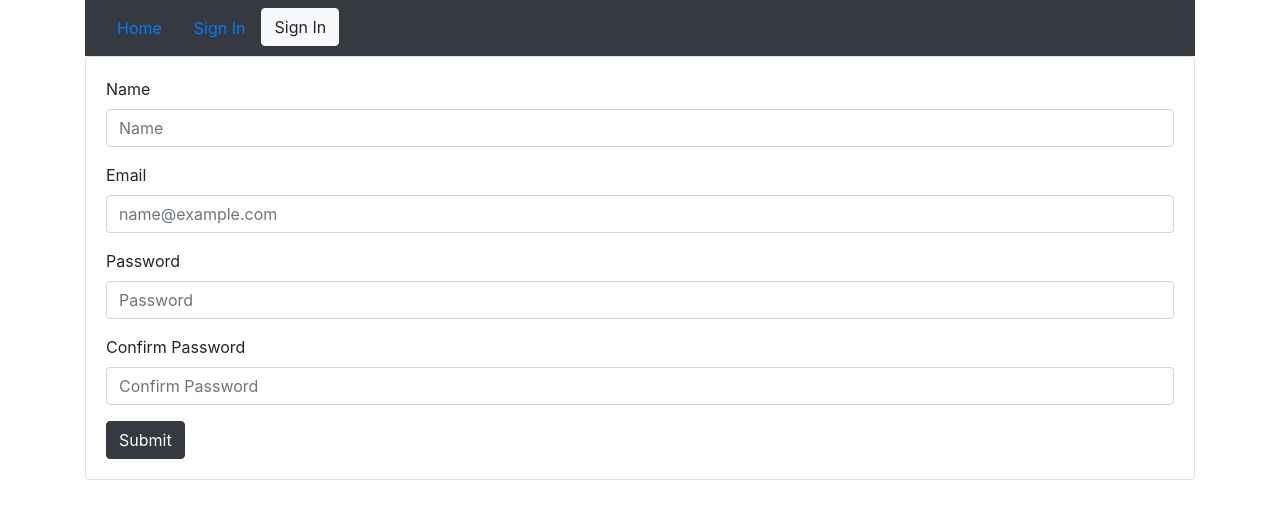
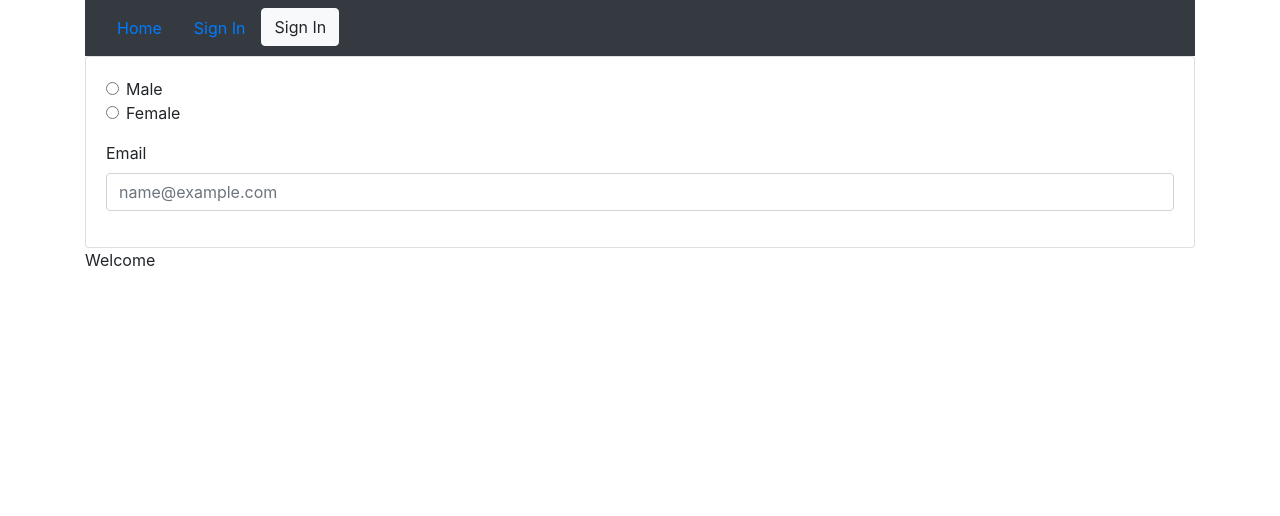
Before and after one commit to mtrimner/ai-diet-coach-front-end, a React (Create React App) app: page / in a window 1280 px wide. Shown: the top 516 px of the page. Built offline with nearby package versions, Linux system fonts and the light colour scheme.

Commit message:
created beginning of user info form

```diff
--- a/package.json
+++ b/package.json
@@ -7,7 +7,9 @@
     "@testing-library/react": "^11.1.0",
     "@testing-library/user-event": "^12.1.10",
     "react": "^17.0.1",
+    "react-datepicker": "^3.4.0",
     "react-dom": "^17.0.1",
+    "react-flatpickr": "^3.10.6",
     "react-redux": "^7.2.2",
     "react-router-dom": "^5.2.0",
     "react-scripts": "4.0.1",
--- a/src/components/App.js
+++ b/src/components/App.js
@@ -9,7 +9,7 @@ import Navbar from './Navbar';
 
 const App = () => {
 
-    return(
+    return (
         <div className="container">
             <BrowserRouter>
             <div>
--- a/src/components/Authorization.js
+++ b/src/components/Authorization.js
@@ -12,7 +12,7 @@ class Authorization extends React.Component {
 
     onSignOutClick = () => {
         localStorage.removeItem("token")
-        this.auth.signOut()
+        this.props.signOut()
     }
 
     renderAuthButton() {
--- a/src/components/HomePage.js
+++ b/src/components/HomePage.js
@@ -3,7 +3,9 @@ import RegistrationForm from './RegistrationForm';
 import LoginForm from './LoginForm';
 import { connect } from 'react-redux';
 import { signIn, signOut } from '../actions';
-import Navbar from './Navbar'
+import LandingPage from './LandingPage';
+import Navbar from './Navbar';
+import UserInfoForm from './UserInfoForm';
 
 class HomePage extends React.Component {
 
@@ -24,11 +26,12 @@ class HomePage extends React.Component {
     };
 
 
-
     render() {
+        const renderDisplay =  this.props.isSignedIn ? "Dashboard" : <LandingPage />
         return (
             <div>
-                <RegistrationForm/>
+                <UserInfoForm />
+                {renderDisplay}
             </div>
         )
     }
--- /dev/null
+++ b/src/components/LandingPage.js
@@ -0,0 +1,11 @@
+import React from 'react';
+
+const LandingPage = () => {
+    return (
+        <div>
+            Welcome
+        </div>
+    );
+};
+
+export default LandingPage;
--- a/src/components/LoginForm.js
+++ b/src/components/LoginForm.js
@@ -1,5 +1,6 @@
 import React from 'react';
 import { connect } from 'react-redux';
+import { withRouter } from 'react-router-dom';
 import { signIn, signOut } from '../actions';
 
 class LoginForm extends React.Component {
@@ -32,9 +33,9 @@ class LoginForm extends React.Component {
         fetch("http://localhost:3000/login", requestOptions)
         .then(response => response.json())
         .then(data => {
-            console.log(data)
             this.props.signIn(data.user)
             localStorage.setItem("token", data.token)
+            this.props.history.push('/')
         })
     }
 
@@ -58,4 +59,4 @@ class LoginForm extends React.Component {
 
 }
 
-export default connect(null, { signIn, signOut })(LoginForm);
+export default connect(null, { signIn, signOut })(withRouter(LoginForm));
--- a/src/components/RegistrationForm.js
+++ b/src/components/RegistrationForm.js
@@ -21,7 +21,6 @@ class RegistrationForm extends React.Component {
         event.preventDefault();
         const data = { user: {
             name: this.state.name,
-            username: this.state.username,
             email: this.state.email,
             password: this.state.password,
             password_confirmation: this.state.password_confirmation
--- /dev/null
+++ b/src/components/UserInfoForm.js
@@ -0,0 +1,76 @@
+import "flatpickr/dist/themes/dark.css";
+import React from 'react';
+import { connect } from 'react-redux';
+import { signIn, signOut } from '../actions';
+import Flatpickr from 'react-flatpickr';
+
+
+class UserInfoForm extends React.Component {
+    state = {
+        sex: '',
+        height: '',
+        date_of_birth: ''
+    }
+
+    onInputChange = event => {
+        this.setState({
+            [event.target.name]: event.target.value
+        });
+    }
+
+
+    onFormSubmit = (event) => {
+        event.preventDefault();
+        const data = { user: {
+            sex: this.state.sex,
+            height: this.state.height,
+            date_of_birth: this.state.date_of_birth,
+            }
+        }
+
+        const requestOptions = {
+            method: 'POST',
+            headers: {
+                'Content-Type': 'application/json',
+                'Accept': 'application/json'
+            },
+            body: JSON.stringify(data)
+        }
+        fetch("http://localhost:3000/users", requestOptions)
+        .then(response => response.json())
+        .then(data => {
+            this.props.signIn(data.user)
+            localStorage.setItem("token", data.token)
+        })
+    }
+
+    render() {
+        console.log(this.state)
+        return (
+            <div className="card">
+                <form className="card-body">
+                    <div className="form-check">
+                        <input className="form-check-input" type="radio" name="sex" value="male" id="sexCheckMale" onChange={this.onInputChange}/>
+                        <label className="form-check-label" htmlFor="sexCheckMale">
+                            Male
+                        </label>
+                    </div>
+                    <div className="form-check">
+                        <input className="form-check-input" type="radio" name="sex" value="female" id="sexCheckFemale" onChange={this.onInputChange}/>
+                        <label className="form-check-label" htmlFor="flexRadioDefault2">
+                            Female
+                        </label>
+                     </div>
+                     <div className="mb-3 mt-3">
+                        <label htmlFor="registrationEmailInput">Email</label>
+                        <input type="email" name="email" className="form-control" id="registrationEmailInput" placeholder="name@example.com" value={this.state.email} onChange={this.onInputChange}/>
+                    </div>
+                </form>
+            </div>
+
+        )
+}
+}
+
+
+export default UserInfoForm;
```
Also changed, not shown: 2 other files (tests, documents, lock files or other folders). Lines whose indentation alone changed are shown as unchanged.
